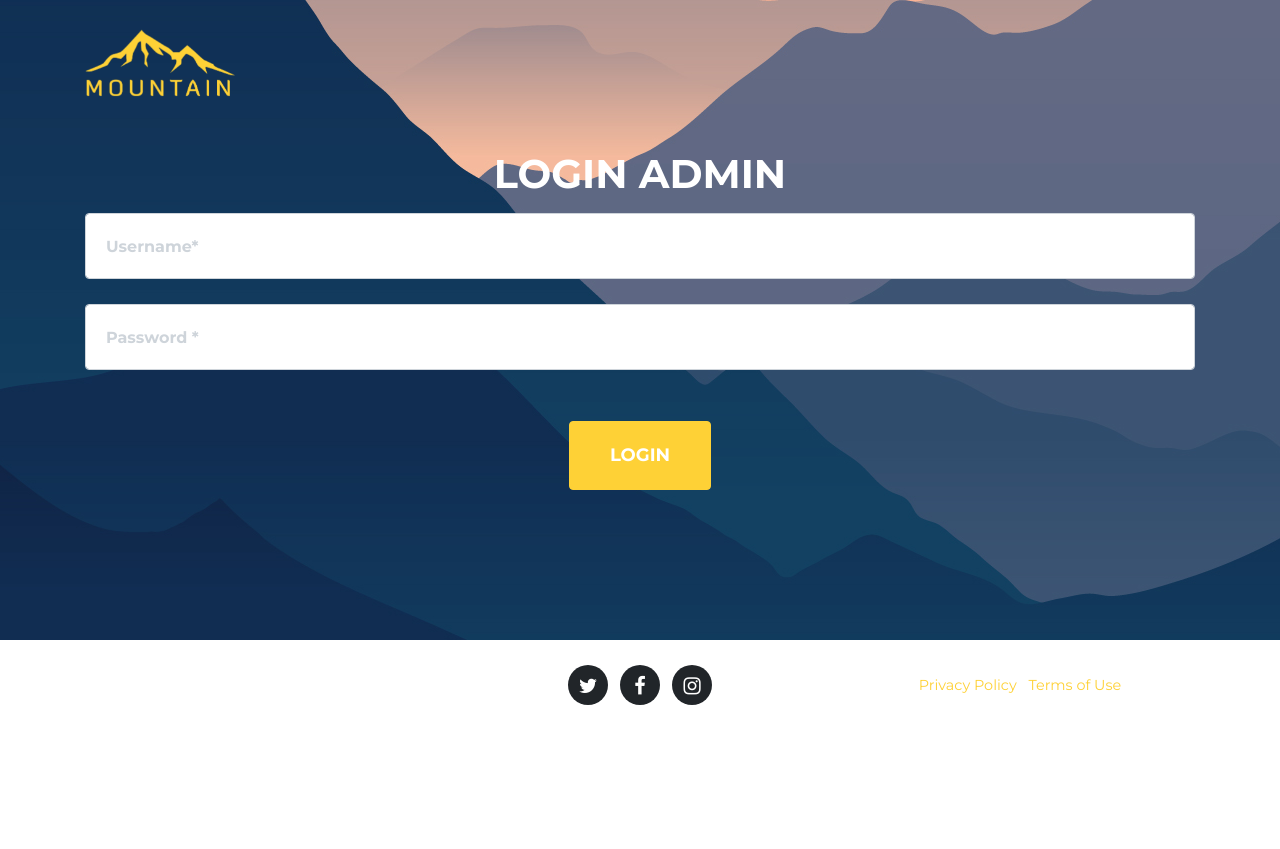
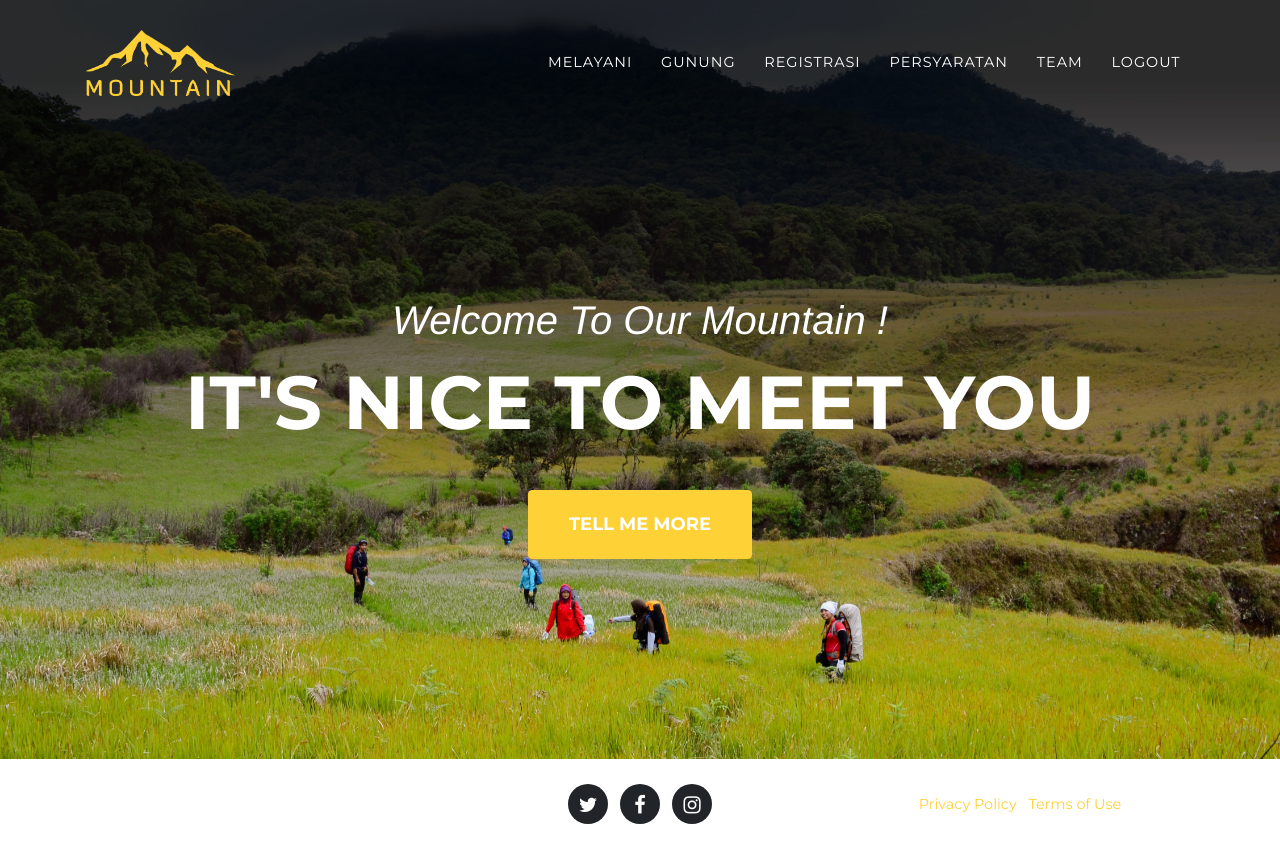
Before and after one commit to fahmi158/web_gunung, a PHP site: page /web_gunung/admin/index.php in a window 1280 px wide. Before the commit the page ends 705 px from the top, so only its background shows below. Run offline with PHP 8.4, Linux system fonts and the light colour scheme; the visitor is signed in with stand-in values (Sample User, id 1); some web fonts are replaced.

Commit message:
success login logout

```diff
--- a/admin/index.php
+++ b/admin/index.php
@@ -1,25 +1,11 @@
 <?php
 require '../server/config.php';
 session_start();
-if((!isset($_SESSION['sesi'])) AND ($_SESSION['sesi']=='admin')){
+if($_SESSION['akses'] != 'admin'){
   echo "<script> window.location.href='../admin/login.php'</script>";
 }
 
-$show='none';
 
-function login($username,$password){
-  $sql = "SELECT * FROM user WHERE username = '$username' ";
-  global $conn;
-  $result = mysqli_query($conn,$sql);
-  $data=mysqli_fetch_assoc($result);
-  if($data['password']==md5($password) ){
-    header("location:http://localhost:80/web_gunung/admin/index.php");
-    echo 'betul';
-  }else{
-    echo 'salah';
-    return "Password salah";
-  }
-}
 ?>
 
 <!DOCTYPE html>
@@ -32,7 +18,7 @@ function login($username,$password){
     <meta name="description" content="">
     <meta name="author" content="">
 
-    <title>Login Admin</title>
+    <title>Admin</title>
 
     <!-- Bootstrap core CSS -->
     <link href="../vendor/bootstrap/css/bootstrap.min.css" rel="stylesheet">
@@ -57,7 +43,7 @@ function login($username,$password){
     <nav class="navbar navbar-expand-lg navbar-dark fixed-top" id="mainNav">
         <div class="container">
         <a class="navbar-brand js-scroll-trigger" href="#page-top"><img src="../img/logoyellow.png" width="150px"></a>
-        <!-- <button class="navbar-toggler navbar-toggler-right" type="button" data-toggle="collapse" data-target="#navbarResponsive" aria-controls="navbarResponsive" aria-expanded="false" aria-label="Toggle navigation">
+        <button class="navbar-toggler navbar-toggler-right" type="button" data-toggle="collapse" data-target="#navbarResponsive" aria-controls="navbarResponsive" aria-expanded="false" aria-label="Toggle navigation">
           Menu
           <i class="fa fa-bars"></i>
         </button>
@@ -79,15 +65,15 @@ function login($username,$password){
               <a class="nav-link js-scroll-trigger" href="#team">Team</a>
             </li>
             <li class="nav-item">
-              <a class="nav-link js-scroll-trigger" href="#contact">Hubungi</a>
+              <a class="nav-link js-scroll-trigger" href="logout.php">Logout</a>
             </li>
           </ul>
-        </div> -->
+        </div>
         </div>
     </nav>
 
     <!-- Header -->
-    <!-- <header class="masthead">
+    <header class="masthead">
       <div class="container">
         <div class="intro-text">
           <div class="intro-lead-in">Welcome To Our Mountain !</div>
@@ -95,62 +81,10 @@ function login($username,$password){
           <a class="btn btn-primary btn-xl text-uppercase js-scroll-trigger" href="#services">Tell Me More</a>
         </div>
       </div>
-    </header> -->
+    </header>
 
 
 
-    <!-- form login -->
-    <section id="login">
-      <div class="container">
-        <div class="row">
-          <div class="col-lg-12 text-center">
-            <h2 class="section-heading text-uppercase">Login Admin</h2>
-            <!-- <h3 class="section-subheading text-muted" style="color: #fff;">Hubungi kami atau kritik dan saran jika anda mendapatkan masalah seputar pelayanan.</h3> -->
-          </div>
-        </div>
-        <div class="row">
-          <div class="col-lg-12">
-            <form   action="../admin/index.php" method="POST">
-              <div class="row">
-                <div class="col-md-12">
-                  <div class="form-group">
-                    <input class="form-control" type="text" placeholder="Username*"  name="username">
-                    <p class="help-block text-danger"></p>
-                  </div>
-                  <div class="form-group">
-                    <input class="form-control"  type="text" placeholder="Password *"  name="password">
-                    <p class="help-block text-danger"></p>
-                  </div>
-                  <div class="form-group col-sm-6">
-                    <div class="alert alert-danger" role="alert" style="display: <?= $show?>;">
-                      <?php
-                      if(isset($message)){
-                        echo $message;
-                        $show='block';
-                        }?>
-                    </div>
-                  </div>
-                </div>
-
-                <div class="col-lg-12 text-center">
-
-                  <button  class="btn btn-primary btn-xl text-uppercase" type="submit">Login</button>
-                </div>
-              </div>
-            </form>
-          </div>
-        </div>
-      </div>
-    </section>
-
-    <?php
-    if($_SERVER['REQUEST_METHOD']=='POST'){
-      $_SESSION['sesi']=$_POST['username'];
-      if($message=login($_POST['username'],$_POST['password'])){
-        header('location:../admin/index.php');
-      }
-    }
-    ?>
 
 
 
```
Also changed, not shown: admin/login.php (+39 -25 lines).
